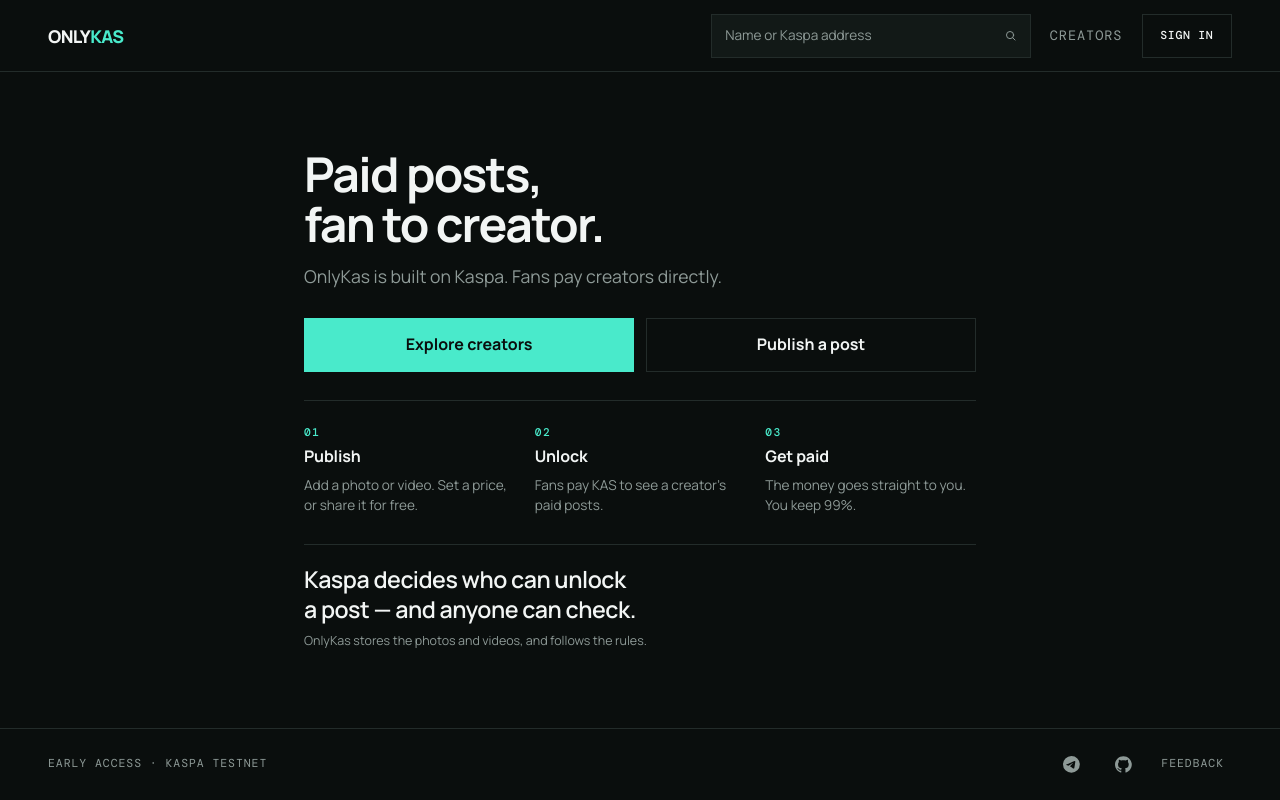
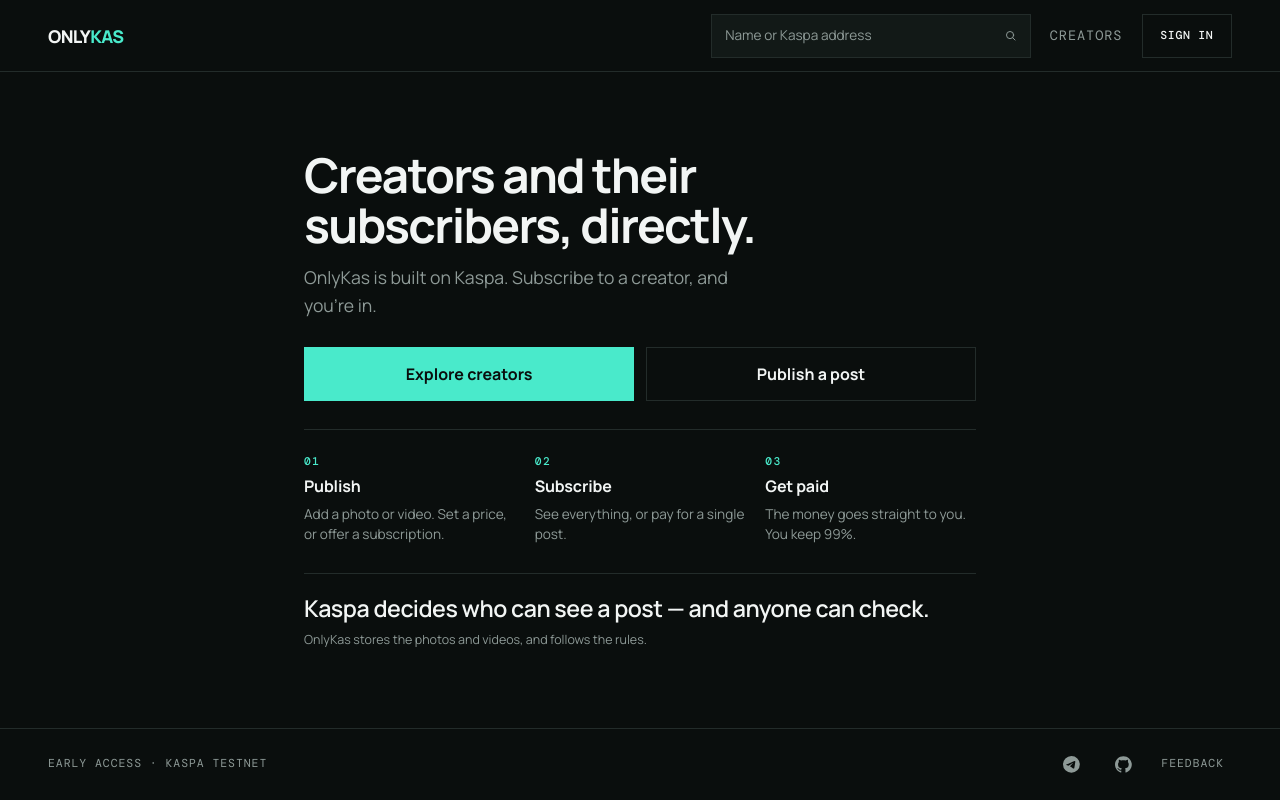
Before and after one commit to danieliyahu1/onlykas, a React (Vite) app in the folder frontend/: page / in a window 1280 px wide. Built offline with nearby package versions, Linux system fonts and the light colour scheme.

Commit message:
feat: frame the home page around creators and their subscribers

```diff
--- a/frontend/src/HomePage.tsx
+++ b/frontend/src/HomePage.tsx
@@ -3,11 +3,11 @@ import { Link } from "react-router-dom";
 const STEPS = [
   {
     title: "Publish",
-    body: "Add a photo or video. Set a price, or share it for free.",
+    body: "Add a photo or video. Set a price, or offer a subscription.",
   },
   {
-    title: "Unlock",
-    body: "Fans pay KAS to see a creator's paid posts.",
+    title: "Subscribe",
+    body: "See everything, or pay for a single post.",
   },
   {
     title: "Get paid",
@@ -19,9 +19,9 @@ export function HomePage() {
   return (
     <section className="home-page">
       <header className="home-intro">
-        <h1>Paid posts, fan to creator.</h1>
+        <h1>Creators and their subscribers, directly.</h1>
         <p className="home-lede">
-          OnlyKas is built on Kaspa. Fans pay creators directly.
+          OnlyKas is built on Kaspa. Subscribe to a creator, and you're in.
         </p>
       </header>
       <div className="home-doors">
@@ -42,7 +42,7 @@ export function HomePage() {
       </ol>
       <div className="home-trust">
         <p className="home-trust-claim">
-          Kaspa decides who can unlock a post — and anyone can check.
+          Kaspa decides who can see a post — and anyone can check.
         </p>
         <p className="home-trust-note">
           OnlyKas stores the photos and videos, and follows the rules.
```
Also changed, not shown: 2 other files (tests, documents, lock files or other folders).
